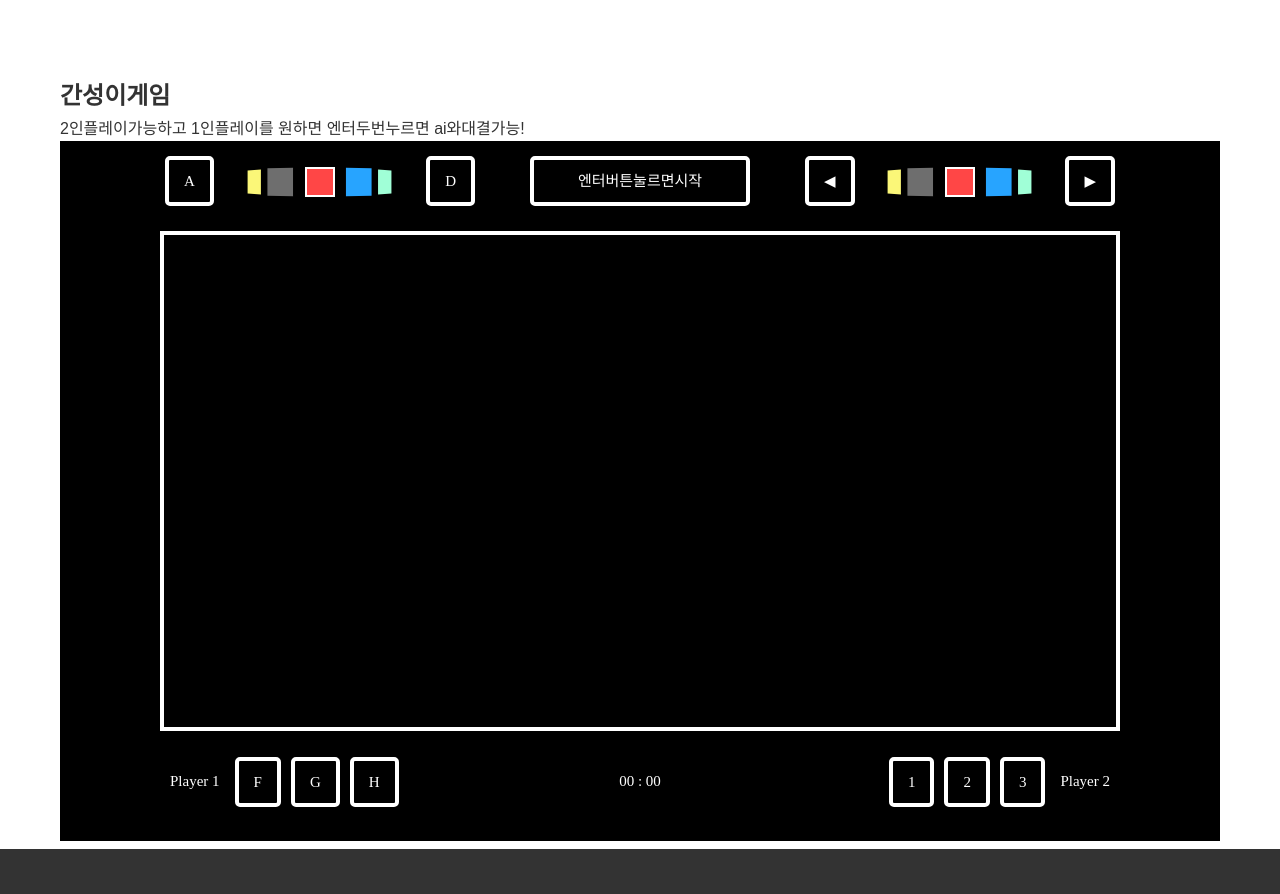
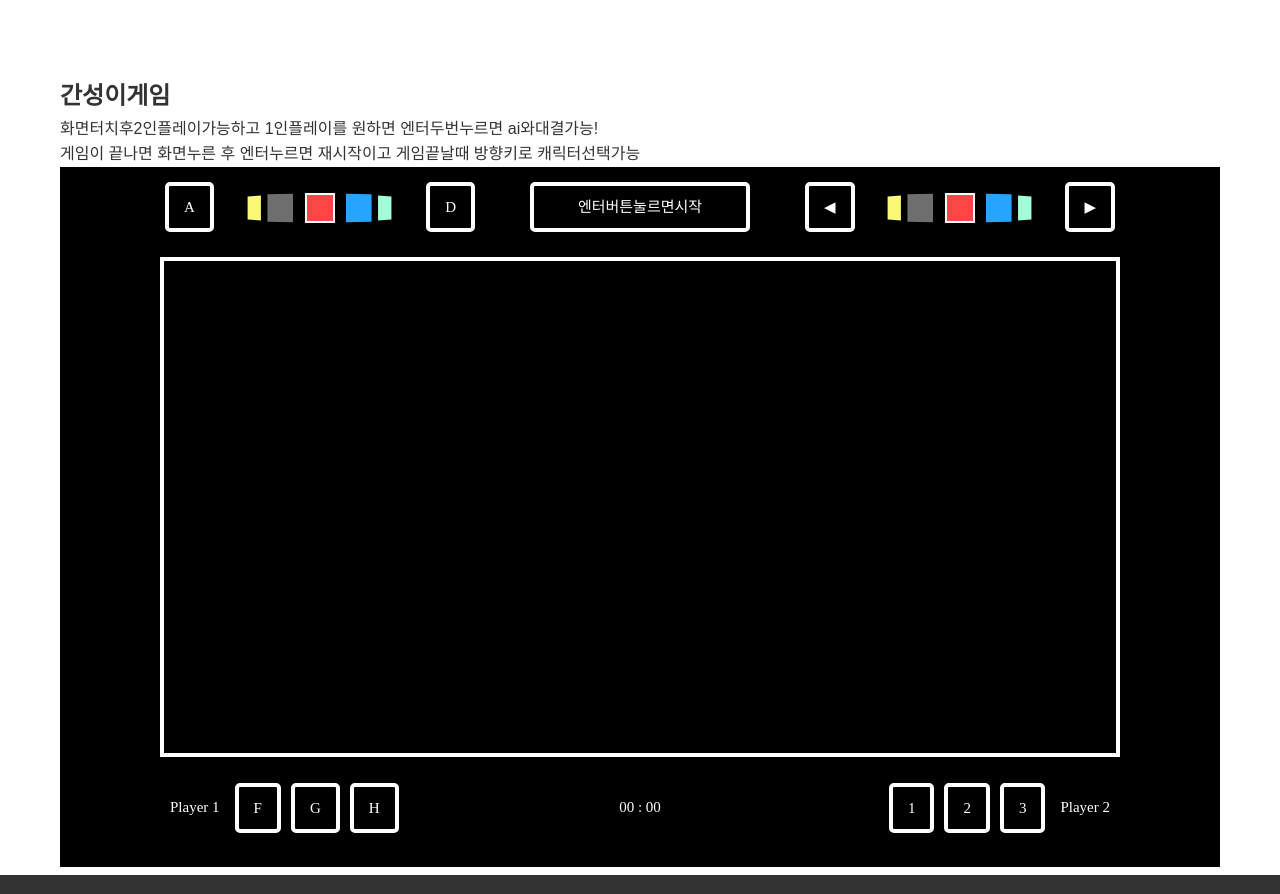
Before and after one commit to jeongminsang119/cookierun-robotgo-life, a plain HTML site: page index.html in a window 1280 px wide. Shown: the part 6118-7012 px from the top of the page. Drawn offline with nearby package versions, Linux system fonts and the light colour scheme.

Commit message:
Update index.html

```diff
--- a/index.html
+++ b/index.html
@@ -257,7 +257,8 @@
       <section id="game" class="game-section">
         <div class="container">
           <h2 data-aos="fade-up">간성이게임</h2>
-          <p>2인플레이가능하고 1인플레이를 원하면 엔터두번누르면 ai와대결가능!</p>
+          <p>화면터치후2인플레이가능하고 1인플레이를 원하면 엔터두번누르면 ai와대결가능!</p>
+          <p>게임이 끝나면 화면누른 후 엔터누르면 재시작이고 게임끝날때 방향키로 캐릭터선택가능</p>
           <iframe
             src="w.html"
             width="100%"
```
